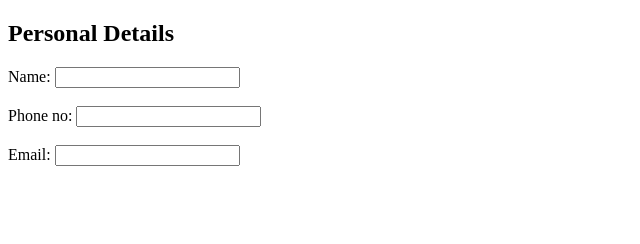
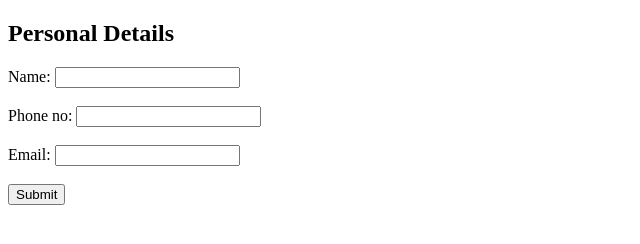
Before and after one commit to TejalP987/CV, a plain HTML site: page Details.html in a window 1280 px wide. Shown: the whole page, without its empty margins (0-640 px from the left). Drawn offline with Linux system fonts and the light colour scheme.

Commit message:
Added submit button

```diff
--- a/Details.html
+++ b/Details.html
@@ -20,7 +20,7 @@
           <br>
           <br>
 
-          <a href="form_submit.html"></a>
+          <input type="Submit" name="" value="Submit">
      </form>
 
   </body>
```
